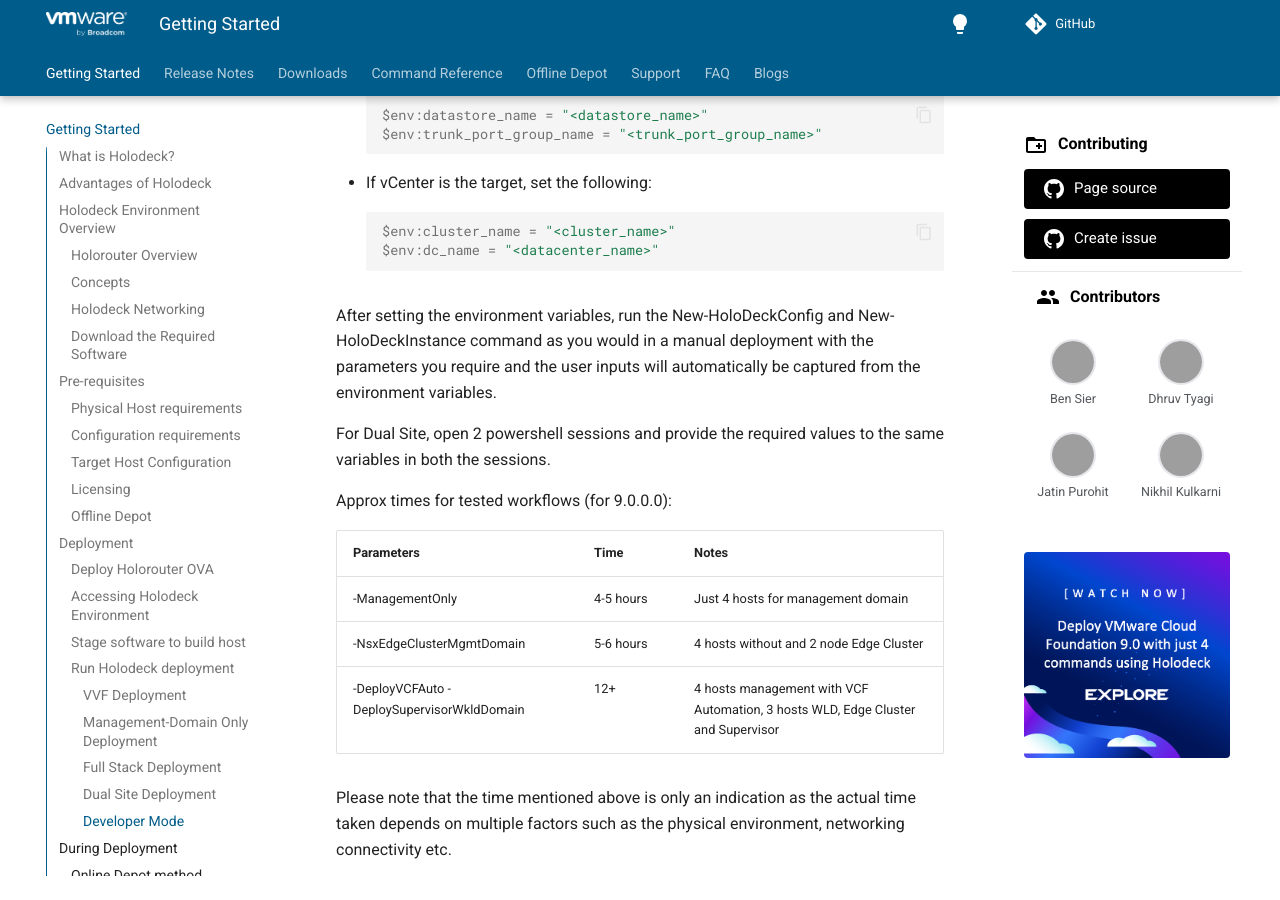
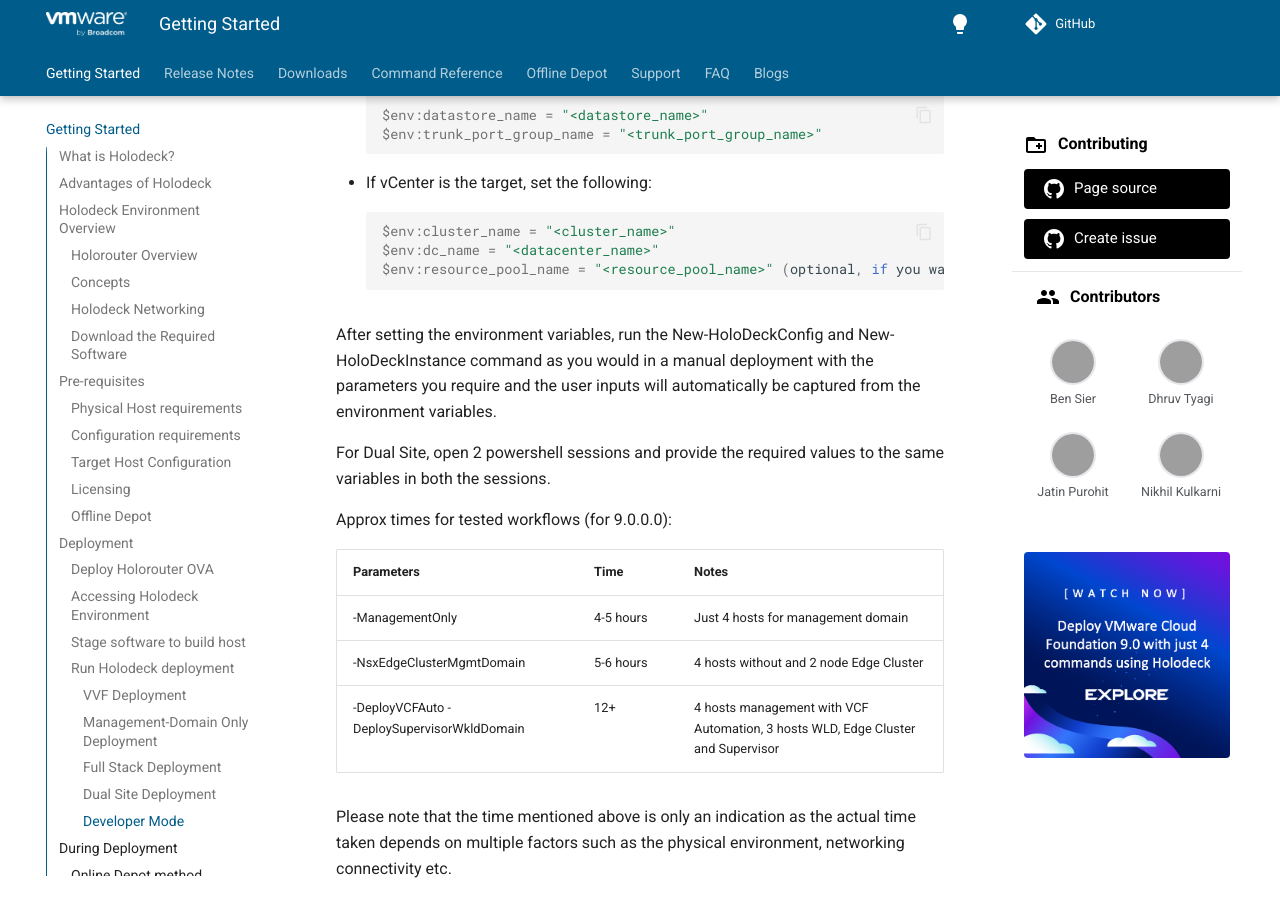
Before and after one commit to vmware/Holodeck, an MkDocs documentation site: the page built from docs/index.md, in a window 1280 px wide and 900 px high, scrolled down 32863 px. Built offline with MkDocs 1.6.1 and Material for MkDocs 9.7.7, drawn with Linux system fonts in a browser that asks for light colours; comment, search, counter and statistics services are not loaded; the version menu is left out; grey boxes are pictures that could not be loaded.

Commit message:
Add resource pool env var for 9.1

````diff
--- a/docs/index.md
+++ b/docs/index.md
@@ -675,6 +675,7 @@
     ```powershell
     $env:cluster_name = "<cluster_name>"
     $env:dc_name = "<datacenter_name>"
+    $env:resource_pool_name = "<resource_pool_name>" (optional, if you want to deploy to a specific resource pool in vCenter)
     ```
 
 After setting the environment variables, run the New-HoloDeckConfig and New-HoloDeckInstance command as you would in a manual deployment with the parameters you require and the user inputs will automatically be captured from the environment variables.
````
